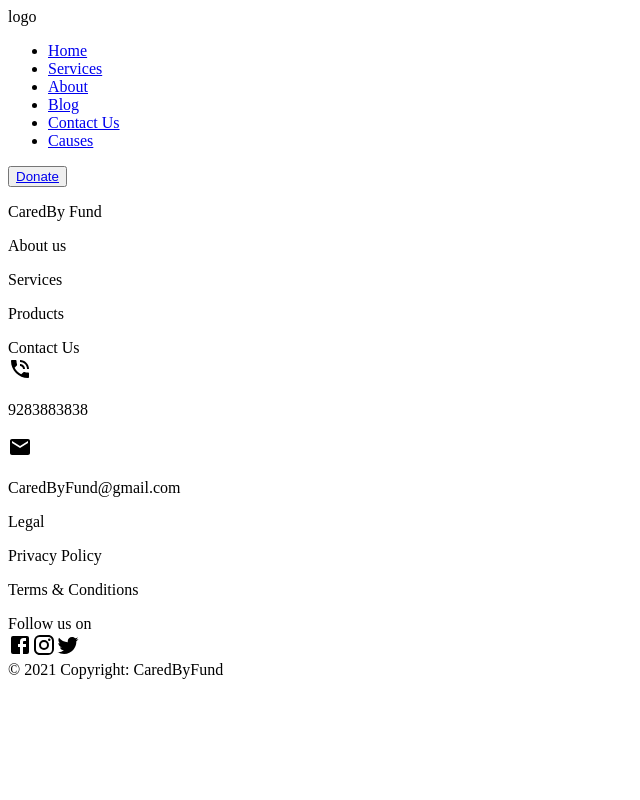
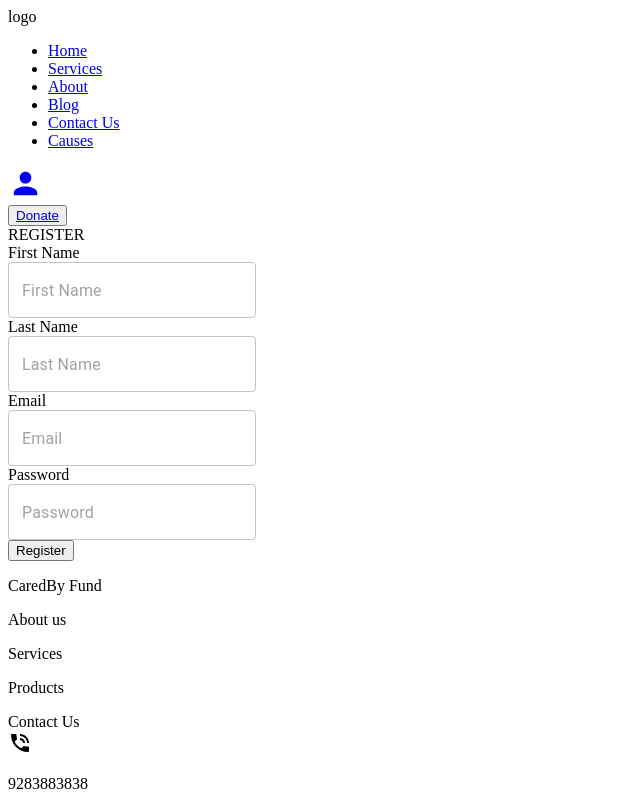
Before and after one commit to Binita-subedi13/seventh-sem-project, a React (Create React App) app: page /register in a window 1280 px wide. Shown: the top 800 px of the page, without its empty margins (0-640 px from the left). Built offline with nearby package versions, Linux system fonts and the light colour scheme.

Commit message:
login pages

```diff
--- a/package.json
+++ b/package.json
@@ -15,8 +15,9 @@
     "axios": "^0.24.0",
     "react": "^18.2.0",
     "react-dom": "^18.2.0",
+    "react-hook-form": "^7.43.9",
     "react-material-ui-carousel": "^3.4.2",
-    "react-router-dom": "^6.8.2",
+    "react-router-dom": "^6.10.0",
     "react-scripts": "^5.0.1",
     "styled-components": "^5.3.6",
     "web-vitals": "^2.1.4"
--- a/src/App.js
+++ b/src/App.js
@@ -7,6 +7,8 @@ import Blog from './Pages/Blog';
 import Causes from './Pages/Causes';
 import ContactUs from './Pages/ContactUs';
 import DonationPage from './Pages/DonationForm';
+import Signin from './Pages/login/Signin'
+import Register from './Pages/login/register'
 
 function App() {
 
@@ -19,6 +21,9 @@ function App() {
       <Route path="/contactus" element={<ContactUs/>}/>
       <Route path="/causes" element={<Causes/>}/>
       <Route path="/donate" element={<DonationPage/>}/>
+      <Route path="/login" element={<Signin/>}/>
+      <Route path="/register" element={<Register/>}/>
+
 
 
     </Routes>
--- /dev/null
+++ b/src/Pages/login/Signin.js
@@ -0,0 +1,97 @@
+import React from "react";
+import { Link } from 'react-router-dom';
+
+import { useForm } from "react-hook-form";
+import { TextField } from "@mui/material";
+
+const Signin = () => {
+  const {
+    register,
+    handleSubmit,
+    formState: { errors },
+  } = useForm();
+  const myfun = () => {};
+  return (
+    <>
+      <div className="flex flex-row justify-center ">
+        <form onSubmit={handleSubmit(myfun)} action="">
+          <div className="mb-6 mt-5 font-bold">SIGN IN</div>
+          <div className="mb-6">
+            <div>
+              <label htmlFor="">Email</label>
+            </div>
+            <TextField
+              id="outlined-basic"
+              placeholder="Email"
+              variant="outlined"
+              {...register("Email", {
+                required: {
+                  value: true,
+                  message: "Email required",
+                },
+                pattern: {
+                  value:
+                    /^[a-zA-Z0-9.!#$%&'*+/=?^_`{|}~-]+@[a-zA-Z0-9-]+(?:\.[a-zA-Z0-9-]+)*$/,
+                  message: "Invalid Email Address",
+                },
+              })}
+            />
+            {errors.Email && (
+              <p className="text-red-500"> {errors.Email.message} </p>
+            )}
+          </div>
+          <div className="mb-6">
+            <div>
+              <label htmlFor="">Password</label>
+            </div>
+            <TextField
+              id="outlined-basic"
+              placeholder="Password"
+              variant="outlined"
+              {...register("Password", {
+                required: {
+                  value: true,
+                  message: "Password required",
+                },
+              })}
+            />
+            {errors.Password && (
+              <p className="text-red-500"> {errors.Password.message} </p>
+            )}
+          </div>
+          <div class="flex justify-between items-center mb-6">
+            <div class="form-group form-check">
+              <input
+                type="checkbox"
+                class="form-check-input h-4 w-4 border border-gray-300 rounded-sm bg-white checked:bg-blue-600 checked:border-blue-600 focus:outline-none transition duration-200 mt-1 align-top bg-no-repeat bg-center bg-contain float-left mr-2 cursor-pointer"
+                id=""
+              />
+
+            </div>
+
+          </div>
+          <div class="text-center lg:text-left pb-5 ">
+            <button
+              type="submit"
+              class="inline-block px-7 py-3 bg-blue-600 text-white font-medium text-sm leading-snug uppercase rounded shadow-md hover:bg-blue-700 hover:shadow-lg focus:bg-blue-700 focus:shadow-lg focus:outline-none focus:ring-0 active:bg-blue-800 active:shadow-lg transition duration-150 ease-in-out"
+            >
+              Login
+            </button>
+
+            <p class="text-sm font-semibold mt-2 pt-1 mb-0 ">
+              Don't have an account?
+
+              <Link to="/register"> <a class="text-red-600 hover:text-red-700 focus:text-red-700 transition duration-200 ease-in-out">
+                  Register
+                </a></Link>
+
+
+            </p>
+          </div>
+        </form>
+      </div>
+    </>
+  );
+};
+
+export default Signin;
--- /dev/null
+++ b/src/Pages/login/register.js
@@ -0,0 +1,105 @@
+import React from "react";
+import { useForm } from "react-hook-form";
+import { TextField } from "@mui/material";
+
+const Register = () => {
+  const {
+    register,
+    handleSubmit,
+    formState: { errors },
+  } = useForm();
+  const myfun = () => {};
+  return (
+    <div className="flex flex-row justify-center shadow-md ">
+      <form onSubmit={handleSubmit(myfun)} action="">
+        <div className="mb-6 mt-5 font-bold">REGISTER</div>
+        <div className="mb-6">
+          <div>
+            <label htmlFor="">First Name</label>
+          </div>
+          <TextField
+            id="outlined-basic"
+            placeholder="First Name"
+            variant="outlined"
+            {...register("FirstName", { required: true })}
+          />
+          {errors.FirstName && errors.FirstName.type == "required" && (
+            <p className="text-red-600">Firstname required</p>
+          )}
+        </div>
+        <div className="mb-6">
+          <div>
+            <label htmlFor="">Last Name</label>
+          </div>
+          <TextField
+            id="outlined-basic"
+            placeholder="Last Name"
+            variant="outlined"
+            {...register("LastName", { required: true })}
+          />
+          {errors.LastName && errors.LastName.type == "required" && (
+            <p className="text-red-600">Lastname required</p>
+          )}
+        </div>
+        <div className="mb-6">
+          <div>
+            <label htmlFor="">Email</label>
+          </div>
+          <TextField
+            id="outlined-basic"
+            placeholder="Email"
+            variant="outlined"
+            {...register("Email", {
+              required: {
+                value: true,
+                message: "Email required",
+              },
+              pattern: {
+                value:
+                  /^[a-zA-Z0-9.!#$%&'*+/=?^_`{|}~-]+@[a-zA-Z0-9-]+(?:\.[a-zA-Z0-9-]+)*$/,
+                message: "Invalid Email Address",
+              },
+            })}
+          />
+          {errors.Email && (
+            <p className="text-red-500"> {errors.Email.message} </p>
+          )}
+        </div>
+        <div className="mb-6">
+          <div>
+            <label htmlFor="">Password</label>
+          </div>
+          <TextField
+            id="outlined-basic"
+            placeholder="Password"
+            variant="outlined"
+            {...register("Password", {
+              required: {
+                value: true,
+                message: "Password required",
+              },
+              minLength: {
+                value: 7,
+                message: "Password must be of atleast 7 characters",
+              },
+            })}
+          />
+          {errors.Password && (
+            <p className="text-red-500"> {errors.Password.message} </p>
+          )}
+        </div>
+
+        <div class="text-center lg:text-left pb-5 ">
+          <button
+            type="submit"
+            class="inline-block px-7 py-3 bg-blue-600 text-white font-medium text-sm leading-snug uppercase rounded shadow-md hover:bg-blue-700 hover:shadow-lg focus:bg-blue-700 focus:shadow-lg focus:outline-none focus:ring-0 active:bg-blue-800 active:shadow-lg transition duration-150 ease-in-out"
+          >
+            Register
+          </button>
+        </div>
+      </form>
+    </div>
+  );
+};
+
+export default Register;
--- a/src/components/Layout/Navbar.js
+++ b/src/components/Layout/Navbar.js
@@ -1,4 +1,9 @@
 import { Link } from 'react-router-dom';
+import {
+
+    Person
+
+  } from "@mui/icons-material";
 function Navbar(){
     return(
         <div className="flex bg-lime-900 mx-12 mt-4 gap-40 rounded-full justify-center items-center box-border">
@@ -19,9 +24,15 @@ function Navbar(){
                 <Link to="/causes">Causes</Link></li>
                 </ul>
             </div>
+            <div className='flex items-center justify-center gap-6'>
+            <Link to="/login"><Person fontSize='large' className="hover:text-lime-400  text-white cursor-pointer" /></Link>
+
+
             <div className="px-7 rounded-full py-3 bg-orange-500 hover:bg-orange-400 mr-3 text-white text-lg tracking-wider transition duration-400">
                 <button><Link to="/donate">Donate</Link></button>
                 </div>
+            </div>
+
         </div>
     )
 }
```
Also changed, not shown: 1 other file (tests, documents, lock files or other folders).
